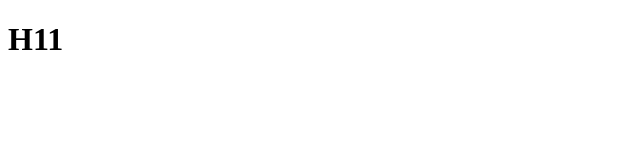
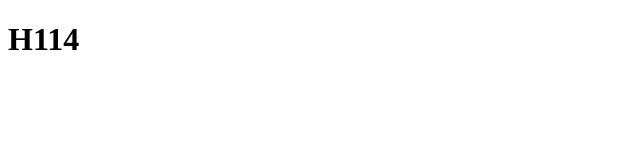
Before and after one commit to dsterlyagov/JavaScriptSimple, a plain HTML site: page NodeTimur/stream.html in a window 1280 px wide. Shown: the full height of the page, 0-640 px from the left. Drawn offline with Linux system fonts and the light colour scheme.

Commit message:
second commit

```diff
--- a/NodeTimur/stream.html
+++ b/NodeTimur/stream.html
@@ -5,6 +5,6 @@
     <title>Title</title>
 </head>
 <body>
-<h1>H11</h1>
+<h1>H114</h1>
 </body>
 </html>
```
